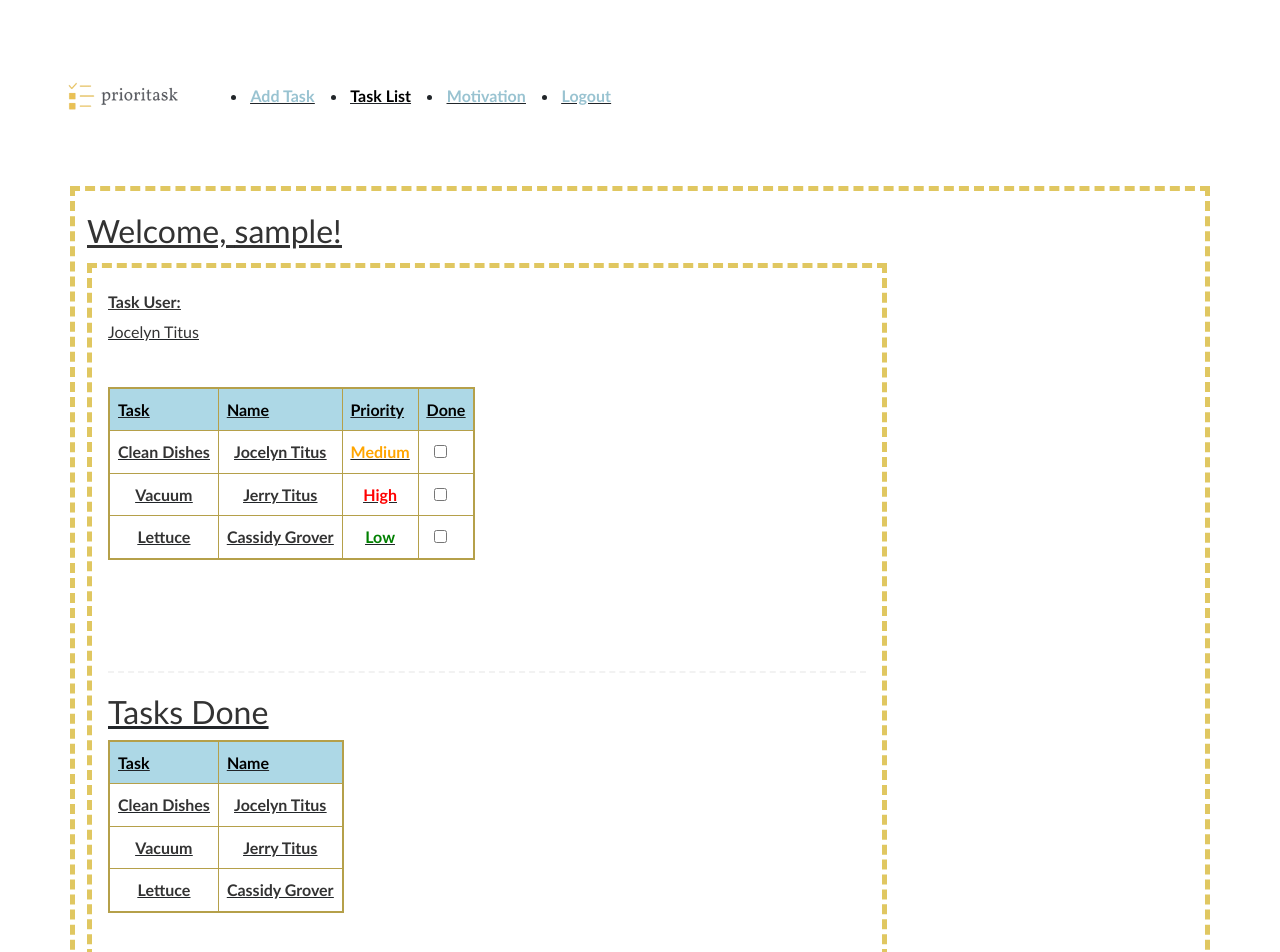
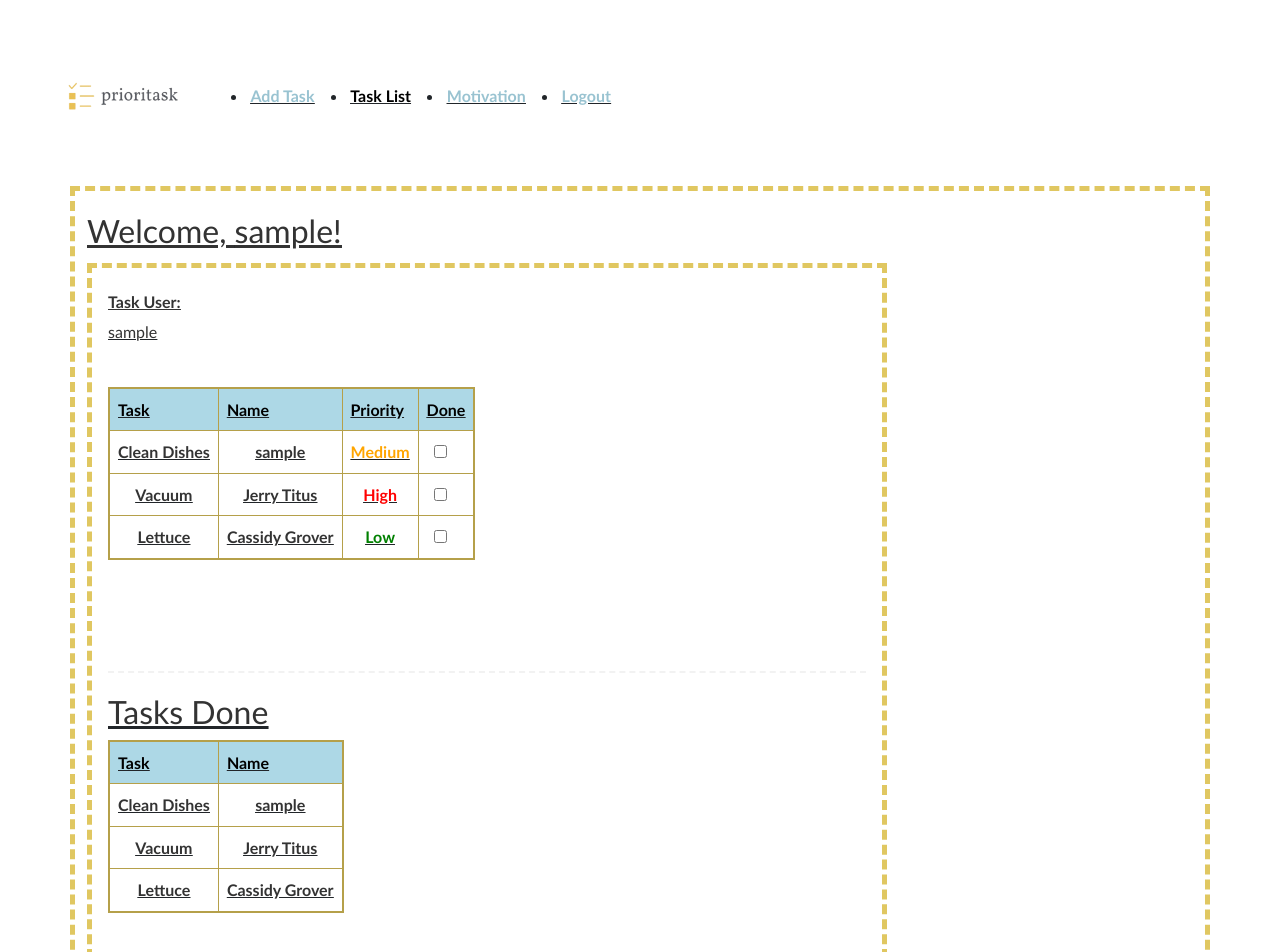
Before and after one commit to jocelynperucca/startup, a React (Vite) app: page /taskList in a window 1280 px wide. Shown: the top 952 px of the page. Built offline with nearby package versions, Linux system fonts and the light colour scheme; sample sign-in values are in the browser's storage.

Commit message:
name shows up on taskList!

```diff
--- a/src/app.jsx
+++ b/src/app.jsx
@@ -32,12 +32,11 @@ export default function App() {
                                 <img className='brand-logo' src='/prioritasktransparent.png' alt='Prioritask Logo' />
                             </a>
                             <ul className='navbar-nav d-flex flex-row ms-auto'>
-                                {authState === AuthState.Unauthenticated && (
+                                {authState === AuthState.Unauthenticated ? (
                                     <li className='nav-item mx-2'>
                                         <NavLink className='nav-link' to='/'>Login</NavLink>
                                     </li>
-                                )}
-                                {authState === AuthState.Authenticated && (
+                                ) : (
                                     <>
                                         <li className='nav-item mx-2'>
                                             <NavLink className='nav-link' to='/addTask'>Add Task</NavLink>
@@ -72,7 +71,7 @@ export default function App() {
                     <Routes>
                         <Route
                             path='/'
-                            element={authState === AuthState.Unauthenticated ? <Login userName={userName} authState={authState} onAuthChange={onAuthChange} /> : <Navigate to="/addTask" replace />}
+                            element={authState === AuthState.Unauthenticated ? <Login onAuthChange={onAuthChange} /> : <Navigate to="/addTask" replace />}
                         />
                         <Route
                             path='/addTask'
@@ -80,7 +79,7 @@ export default function App() {
                         />
                         <Route
                             path='/taskList'
-                            element={authState === AuthState.Authenticated ? <TaskList /> : <Navigate to="/" replace />}
+                            element={authState === AuthState.Authenticated ? <TaskList userName={userName} /> : <Navigate to="/" replace />}
                         />
                         <Route
                             path='/motivation'
--- a/src/taskList/taskList.jsx
+++ b/src/taskList/taskList.jsx
@@ -1,12 +1,11 @@
 import React from 'react';
-import './taskList.css'
+import './taskList.css';
 
-
-export function TaskList() {
+export function TaskList({ userName }) {
   return (
     <main>
       <div>Task User:</div>
-            <p>Jocelyn Titus</p>
+      <p>{userName}</p>
       <br />
 
       {/* Task List */}
@@ -22,7 +21,7 @@ export function TaskList() {
         <tbody>
           <tr>
             <td>Clean Dishes</td>
-                        <td className="name">Jocelyn Titus</td>
+            <td className="name">{userName}</td>
             <td className="priorityMedium">Medium</td>
             <td className="checkbox">
               <input type="checkbox" id="markDone1" name="done" value="done" />
@@ -65,7 +64,7 @@ export function TaskList() {
         <tbody>
           <tr>
             <td>Clean Dishes</td>
-                        <td style={{ textAlign: 'center', verticalAlign: 'middle' }}>Jocelyn Titus</td>
+            <td style={{ textAlign: 'center', verticalAlign: 'middle' }}>{userName}</td>
           </tr>
           <tr>
             <td>Vacuum</td>
```
Lines whose indentation alone changed are shown as unchanged.
